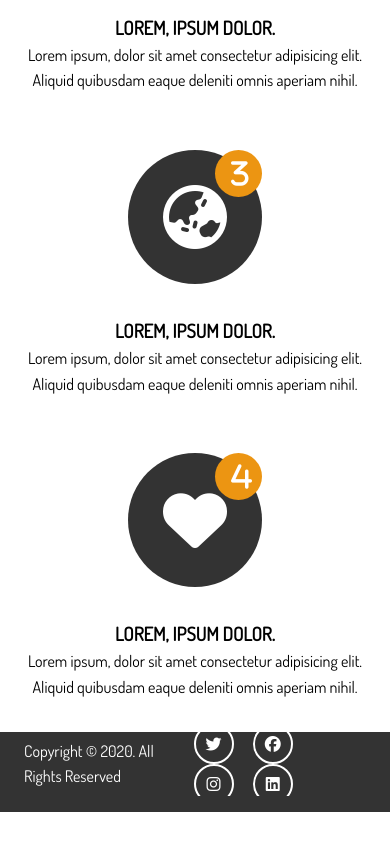
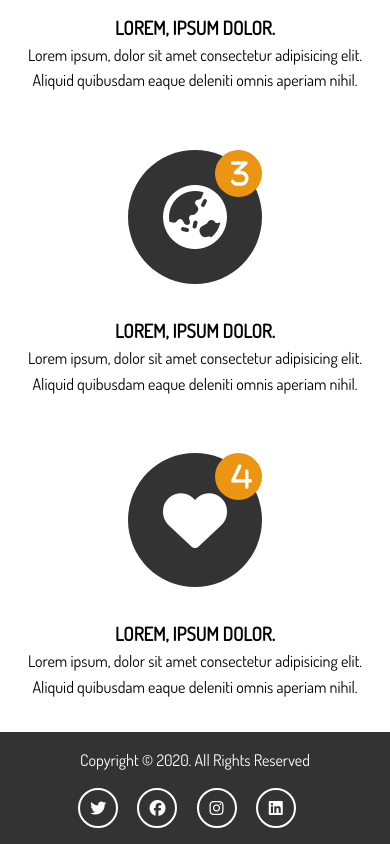
Before and after one commit to karolina-michalak/SASS-portfolio-website, a website: page dist/index.html in a window 390 px wide. Shown: the part 2875-3719 px from the top of the page. Before the commit the page ends 3687 px from the top, so only its background shows below. Drawn offline with Linux system fonts and the light colour scheme.

Commit message:
changed footer for mobile

```diff
--- a/scss/_media.scss
+++ b/scss/_media.scss
@@ -61,4 +61,14 @@
             }
         }
     }
+
+    #main-footer {
+        height: 7rem;
+
+        .footer-content {
+            flex-direction: column;
+            padding: 1rem;
+            height: 5rem;
+        }
+    }
 }
```
Also changed, not shown: dist/css/main.css.
